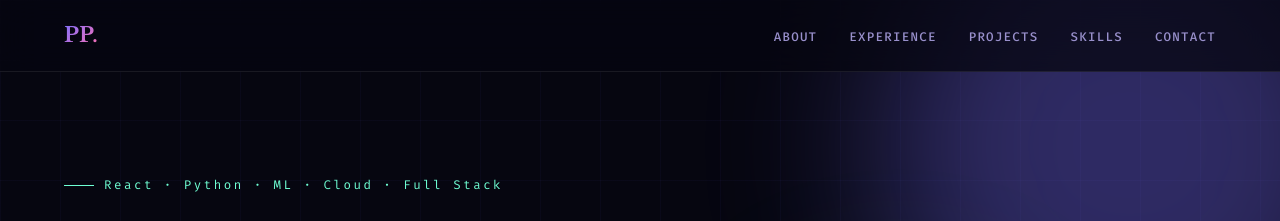
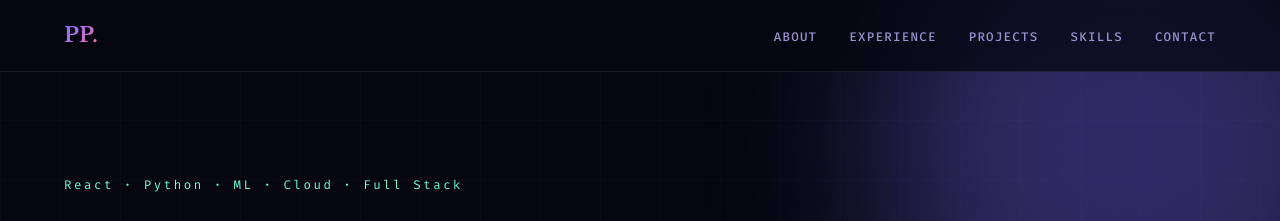
Before and after one commit to prasanna25325/portfolio, a plain HTML site: page index.html in a window 1280 px wide. Shown: the top 221 px of the page. Drawn offline with nearby package versions, Linux system fonts and the light colour scheme.

Commit message:
Remove decorative line from hero eyebrow

```diff
--- a/index.html
+++ b/index.html
@@ -42,7 +42,6 @@
     .hero::after{content:'';position:absolute;inset:0;background-image:linear-gradient(rgba(124,111,255,0.04) 1px,transparent 1px),linear-gradient(90deg,rgba(124,111,255,0.04) 1px,transparent 1px);background-size:60px 60px;pointer-events:none}
     .hero-content{position:relative;z-index:1;max-width:900px}
     .hero-eyebrow{font-family:var(--mono);font-size:0.78rem;letter-spacing:0.2em;color:var(--accent3);margin-bottom:1.5rem;opacity:0;animation:slideRight 0.8s 0.2s forwards;display:flex;align-items:center;gap:10px}
-    .hero-eyebrow::before{content:'';display:inline-block;width:30px;height:1px;background:var(--accent3)}
     .hero-name{font-family:var(--serif);font-size:clamp(4rem,10vw,9.5rem);font-weight:800;line-height:0.95;margin-bottom:1rem;letter-spacing:-0.02em}
     .hero-name .line{display:block;overflow:hidden}
     .hero-name .line span{display:block;opacity:0;transform:translateY(100%);animation:lineUp 0.9s cubic-bezier(0.16,1,0.3,1) forwards}
```
